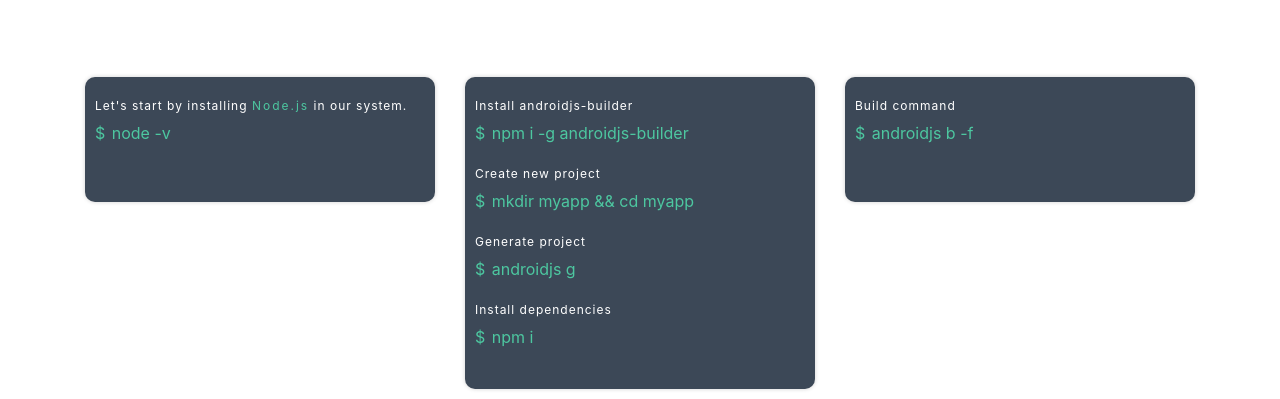
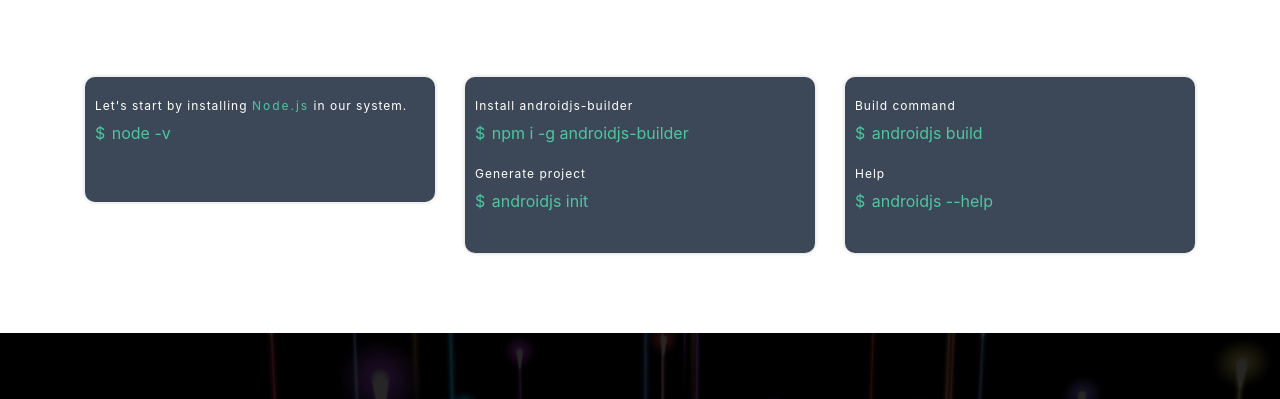
Before and after one commit to android-js/android-js.github.io, a website with bundled scripts: page index.html in a window 1280 px wide. Shown: the part 1581-1980 px from the top of the page. Built offline with nearby package versions, Linux system fonts and the light colour scheme; no server answers; files whose address does not match are found by name.

Commit message:
Updated: new commands for androidjs-builder 2.0.0

```diff
--- a/index.html
+++ b/index.html
@@ -610,17 +610,9 @@
                             androidjs-builder</h4>
 
 
-                        <span style="color: white" class="select-none">Create new project </span><br>
-                        <h4 style="color: #4DC7A0; text-transform: none"><span class="select-none">$ </span>mkdir myapp
-                            && cd myapp</h4>
-
                         <span style="color: white" class="select-none">Generate project </span><br>
-                        <h4 style="color: #4DC7A0; text-transform: none"><span class="select-none">$ </span>androidjs g
+                        <h4 style="color: #4DC7A0; text-transform: none"><span class="select-none">$ </span>androidjs init
                         </h4>
-
-                        <span style="color: white" class="select-none">Install dependencies </span><br>
-                        <h4 style="color: #4DC7A0; text-transform: none"><span class="select-none">$ </span>npm i</h4>
-
 
                     </div>
                 </div>
@@ -631,9 +623,15 @@
                 <div class="block-blog text-left">
                     <!--<a href="#"><img src="img/blog/blog-image-1.jpg" alt="img"></a>-->
                     <div class="content-blog" style="background-color: #3c4857;border-radius: 10px">
+
                         <span style="color: white" class="select-none">Build command</span><br>
-                        <h4 style="color: #4DC7A0; text-transform: none"><span class="select-none">$ </span>androidjs b
-                            -f</h4>
+                        <h4 style="color: #4DC7A0; text-transform: none"><span class="select-none">$ </span>androidjs build
+                            </h4>
+
+                        <span style="color: white" class="select-none">Help</span><br>
+                        <h4 style="color: #4DC7A0; text-transform: none"><span class="select-none">$ </span>androidjs --help
+                            </h4>
+
                     </div>
                 </div>
             </div>
```
